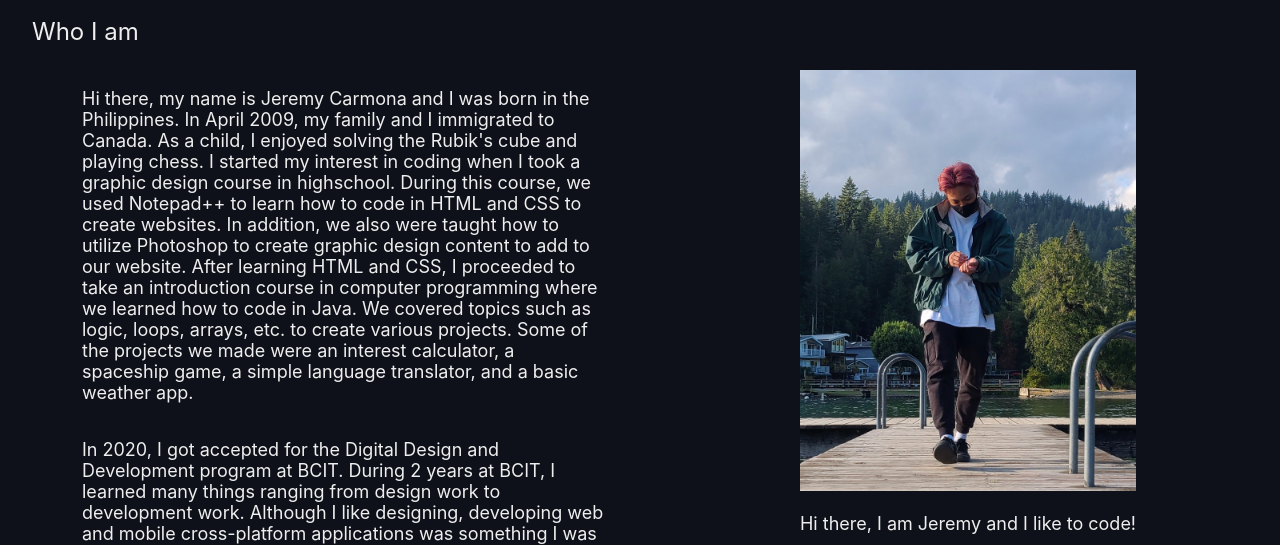
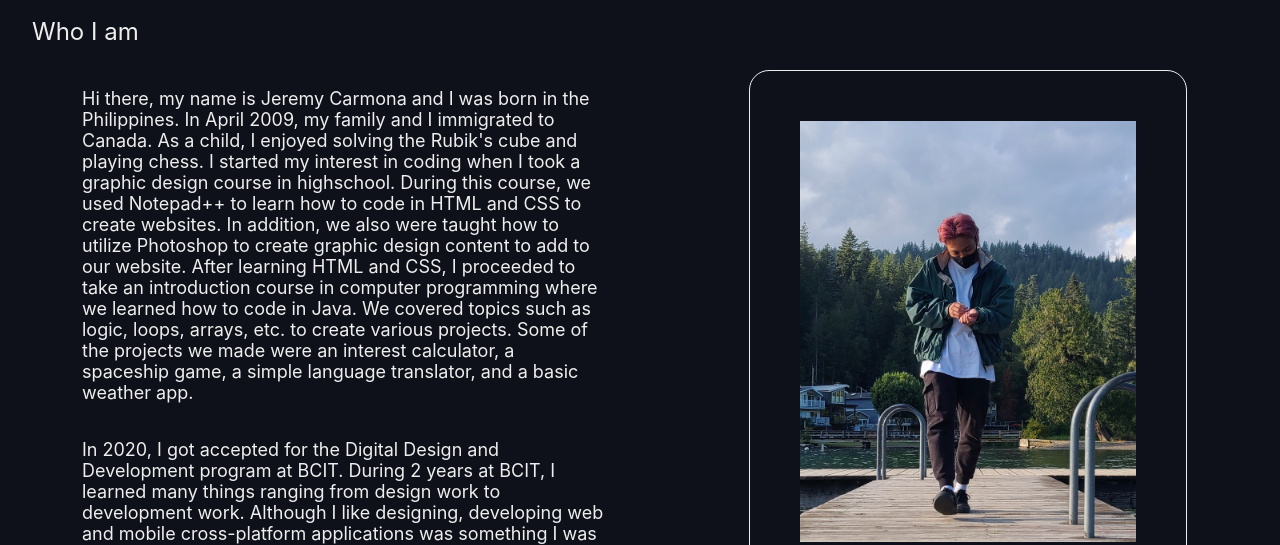
Before and after one commit to JeremyCarmona3/my-portfolio, a Next.js app: page /about in a window 1280 px wide. Shown: the part 184-729 px from the top of the page. Built offline with nearby package versions, Linux system fonts and the light colour scheme.

Commit message:
profile pic changes

```diff
--- a/pages/about.js
+++ b/pages/about.js
@@ -62,11 +62,10 @@ export default function About() {
                     alt='image'
                     width={336} height={421}
                   />
+                  <p>Hi there, I am Jeremy and I like to code!</p>
+                  <p>GitHub: <a href='https://github.com/JeremyCarmona3/' target="_blank" rel="noreferrer">JeremyCarmona3</a></p>
+                  <p>LinkedIn: <a href='https://www.linkedin.com/in/jeremy-carmona-0685731bb/' target="_blank" rel="noreferrer">Jeremy Carmona</a></p>
                 </div>
-                <p>Hi there, I am Jeremy and I like to code!</p>
-                <p>GitHub: <a href='https://github.com/JeremyCarmona3/' target="_blank" rel="noreferrer">JeremyCarmona3</a></p>
-                <p>LinkedIn: <a href='https://www.linkedin.com/in/jeremy-carmona-0685731bb/' target="_blank" rel="noreferrer">Jeremy Carmona</a></p>
-
               </div>
             </div>
           </div>
--- a/styles/Home.module.css
+++ b/styles/Home.module.css
@@ -76,8 +76,12 @@
 }
 
 .avatar {
-  /* display: flex; */
-  /* height: 50%; */
+  display: flex;
+  flex: 1;
+  flex-direction: column;
+  border: 1px solid #EEEEEE;
+  border-radius: 20px;
+  padding: 50px;
 }
 
 .homeskills {
```
